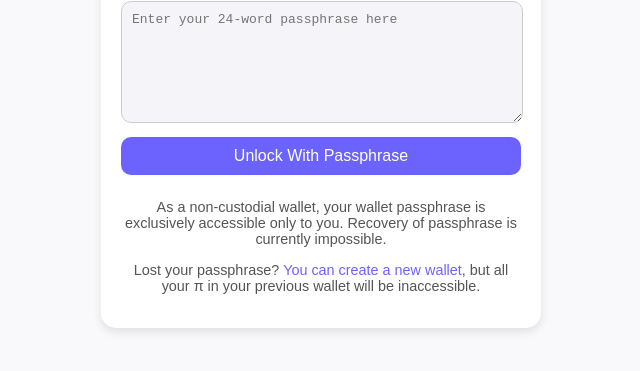
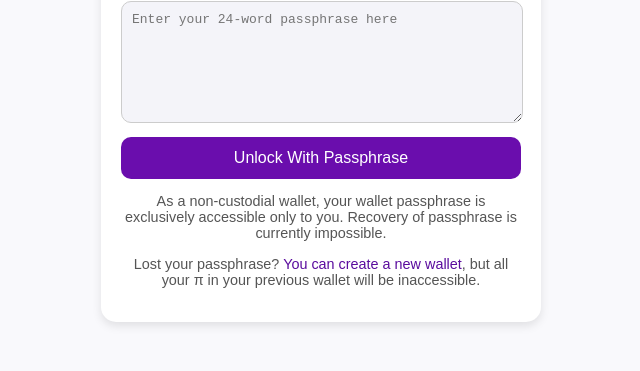
Before and after one commit to picoinhelp/picoin, a plain HTML site: page index.html in a window 1280 px wide. Shown: the part 169-540 px from the top of the page, without its empty margins (319-959 px from the left). Drawn offline with Linux system fonts and the light colour scheme.

Commit message:
index.html

```diff
--- a/index.html
+++ b/index.html
@@ -32,20 +32,19 @@
         }
         button {
             width: 100%;
-            padding: 10px;
+            padding: 12px;
             border: none;
             border-radius: 10px;
+            font-size: 1em;
             cursor: pointer;
-            font-size: 1em;
-            margin-bottom: 10px;
+            background-color: #6A0DAD;
+            color: white;
         }
-        .primary {
-            background-color: #6c63ff;
-            color: #fff;
+
+        button:hover {
+            background-color: #5A0C9E;
         }
-        .primary:hover {
-            background-color: #5a52e0;
-        }
+
         p {
             font-size: 0.9em;
             color: #555;
@@ -82,12 +81,12 @@
             padding: 10px 20px;
             border: none;
             border-radius: 10px;
-            background-color: #6c63ff;
+            background-color: #5A0C9E;
             color: white;
             cursor: pointer;
         }
         .popup button:hover {
-            background-color: #5a52e0;
+            background-color: #5A0C9E;
         }
         .popup-overlay {
             display: none;
@@ -100,7 +99,7 @@
             z-index: 999;
         }
         a {
-            color: #6c63ff;
+            color: #5A0C9E;
             text-decoration: none;
         }
         a:hover {
```
